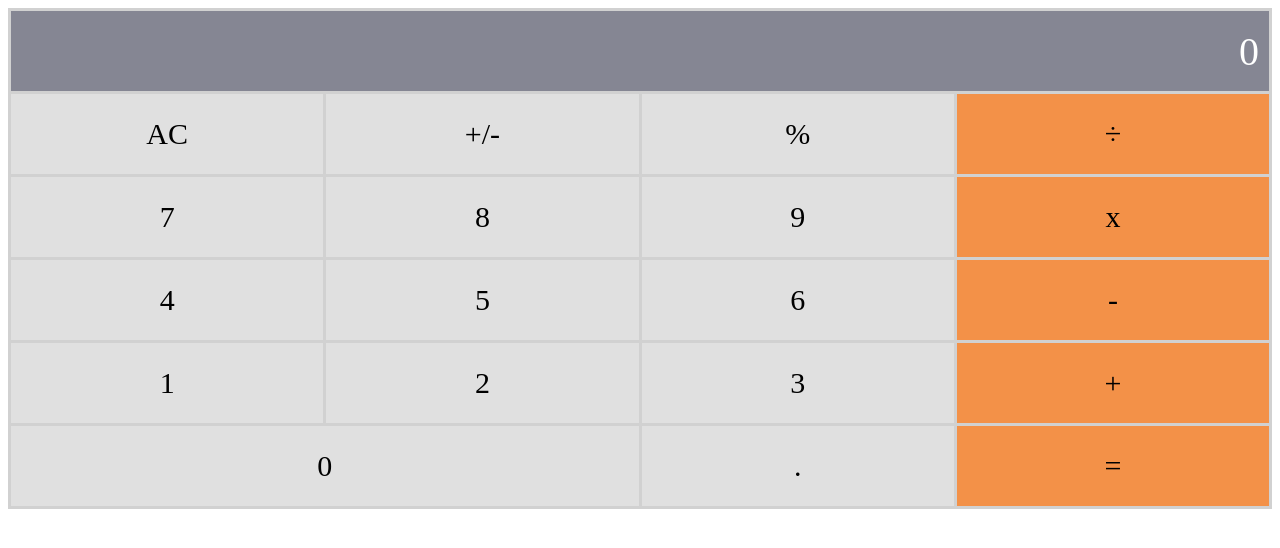
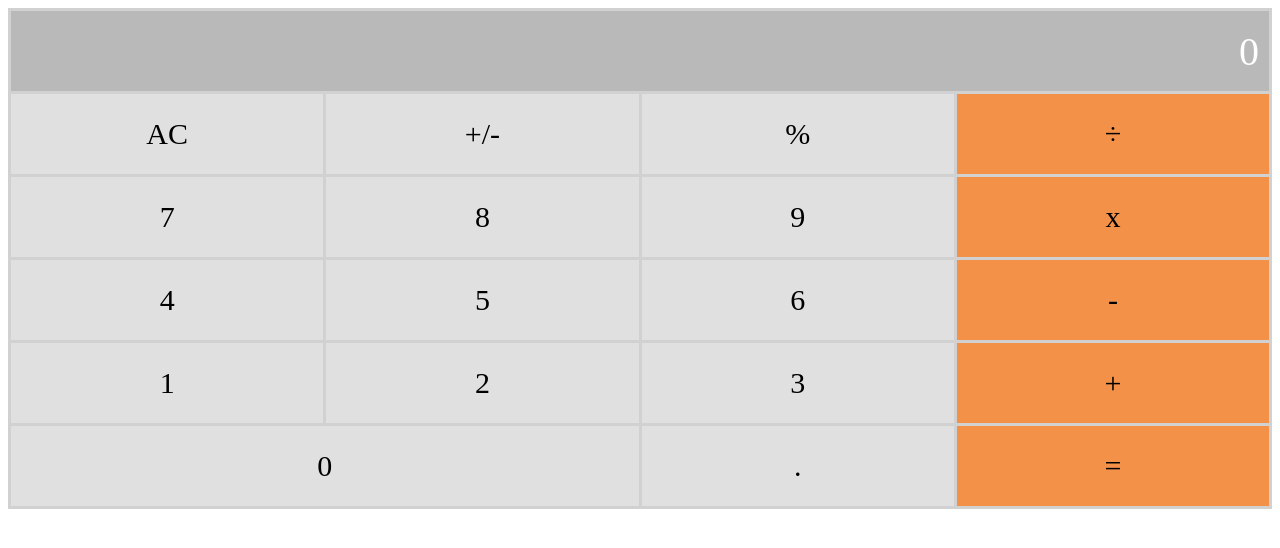
Before and after one commit to hammaazarok/math-magicians, a React (Create React App) app: page / in a window 1280 px wide. In both pictures the pointer is over the element 640 px from the left and 51 px from the top of the page. Shown: the top 548 px of the page. Built offline with nearby package versions, Linux system fonts and the light colour scheme.

Commit message:
add events performer

```diff
--- a/package.json
+++ b/package.json
@@ -50,6 +50,7 @@
     "stylelint": "^13.13.1",
     "stylelint-config-standard": "^21.0.0",
     "stylelint-csstree-validator": "^1.9.0",
-    "stylelint-scss": "^3.21.0"
+    "stylelint-scss": "^3.21.0",
+    "big.js": "^6.2.1"
   }
 }
--- a/public/index.html
+++ b/public/index.html
@@ -24,7 +24,7 @@
       work correctly both with client-side routing and a non-root public URL.
       Learn how to configure a non-root public URL by running `npm run build`.
     -->
-    <title>React App</title>
+    <title>Math Magician</title>
   </head>
   <body>
     <noscript>You need to enable JavaScript to run this app.</noscript>
--- a/src/App.css
+++ b/src/App.css
@@ -17,6 +17,11 @@
   height: 60px;
 }
 
+.cal-item:hover{
+  background-color: #bab9b9;
+  cursor: pointer;
+}
+
 .screen {
   grid-column: 1 / span 4;
   background-color: #858693;
```
Also changed, not shown: 1 other file (tests, documents, lock files or other folders).
